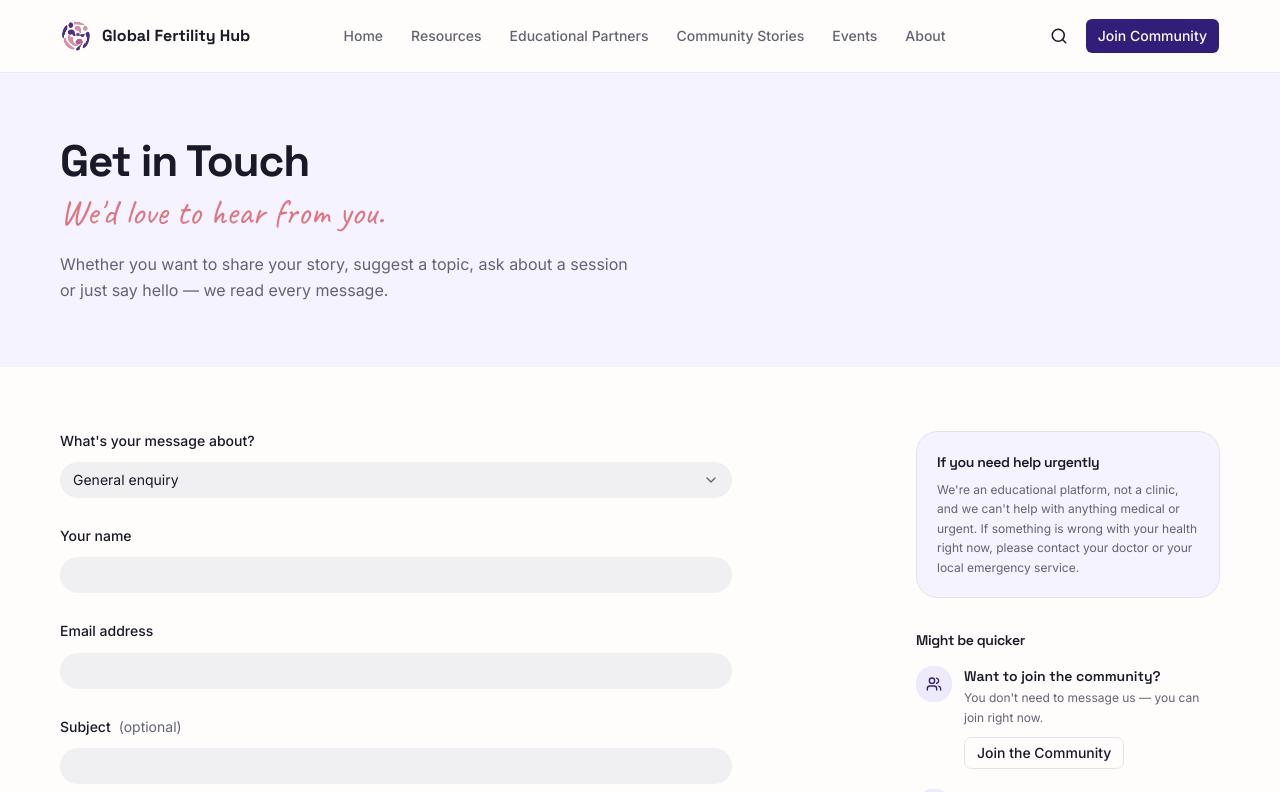
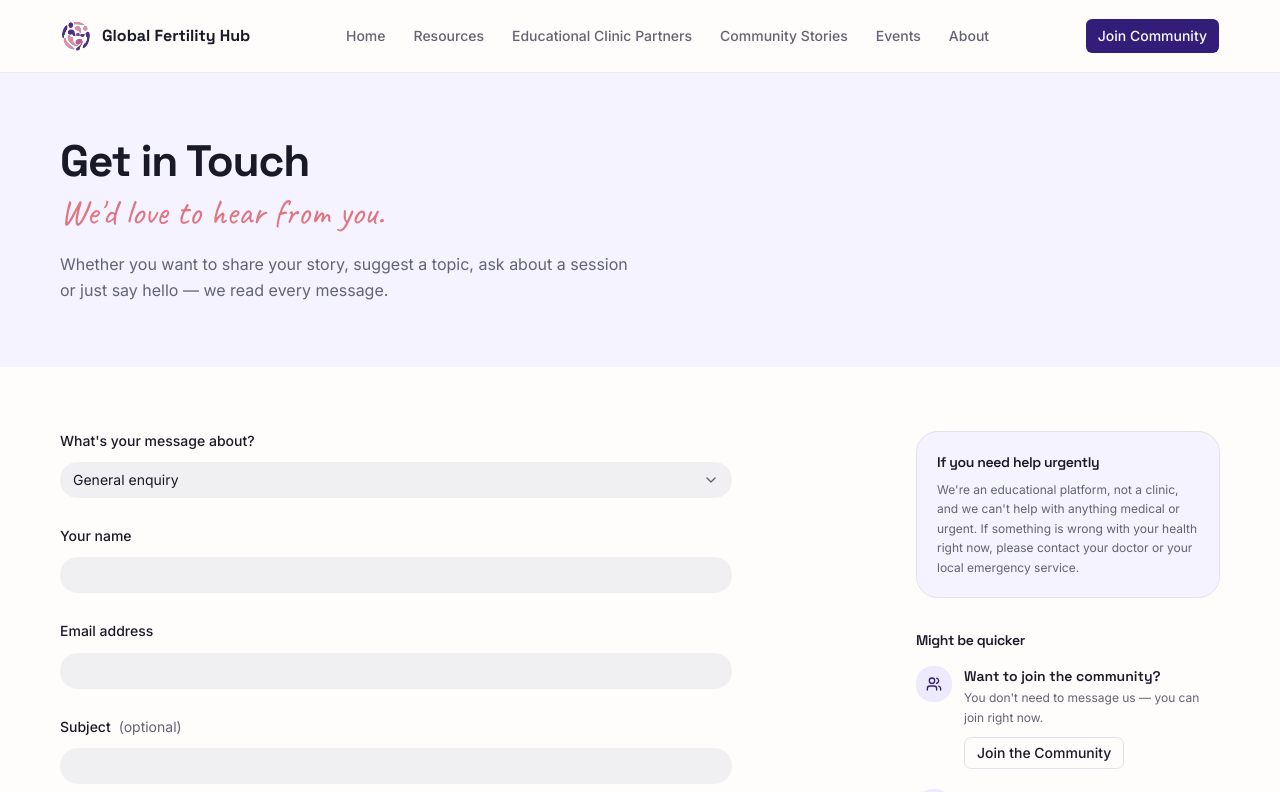
Before and after one commit to UmesiQueen/global-fertility-hub, a Next.js app: page /contact in a window 1280 px wide. Shown: the top 792 px of the page. Built offline with nearby package versions, Linux system fonts and the light colour scheme.

Commit message:
feat(header): remove search button from site header and update nav link label

```diff
--- a/components/layout/site-header.tsx
+++ b/components/layout/site-header.tsx
@@ -1,4 +1,3 @@
-import { Search } from "lucide-react";
 import { ButtonLink } from "@/components/shared/button-link";
 import { Container } from "./container";
 import { MainNav } from "./main-nav";
@@ -14,15 +13,6 @@ export function SiteHeader() {
         <MainNav />
 
         <div className="flex items-center gap-1.5">
-          <ButtonLink
-            href="/resources"
-            variant="ghost"
-            size="icon-lg"
-            aria-label="Search resources"
-          >
-            <Search className="size-4.5" />
-          </ButtonLink>
-
           <ButtonLink href="/join" className="hidden sm:inline-flex">
             Join Community
           </ButtonLink>
--- a/lib/site-config.ts
+++ b/lib/site-config.ts
@@ -27,7 +27,7 @@ export const siteConfig = {
 export const mainNav: NavLink[] = [
   { label: "Home", href: "/" },
   { label: "Resources", href: "/resources" },
-  { label: "Educational Partners", href: "/educational-partners" },
+  { label: "Educational Clinic Partners", href: "/educational-partners" },
   { label: "Community Stories", href: "/stories" },
   { label: "Events", href: "/events" },
   { label: "About", href: "/about" },
```
